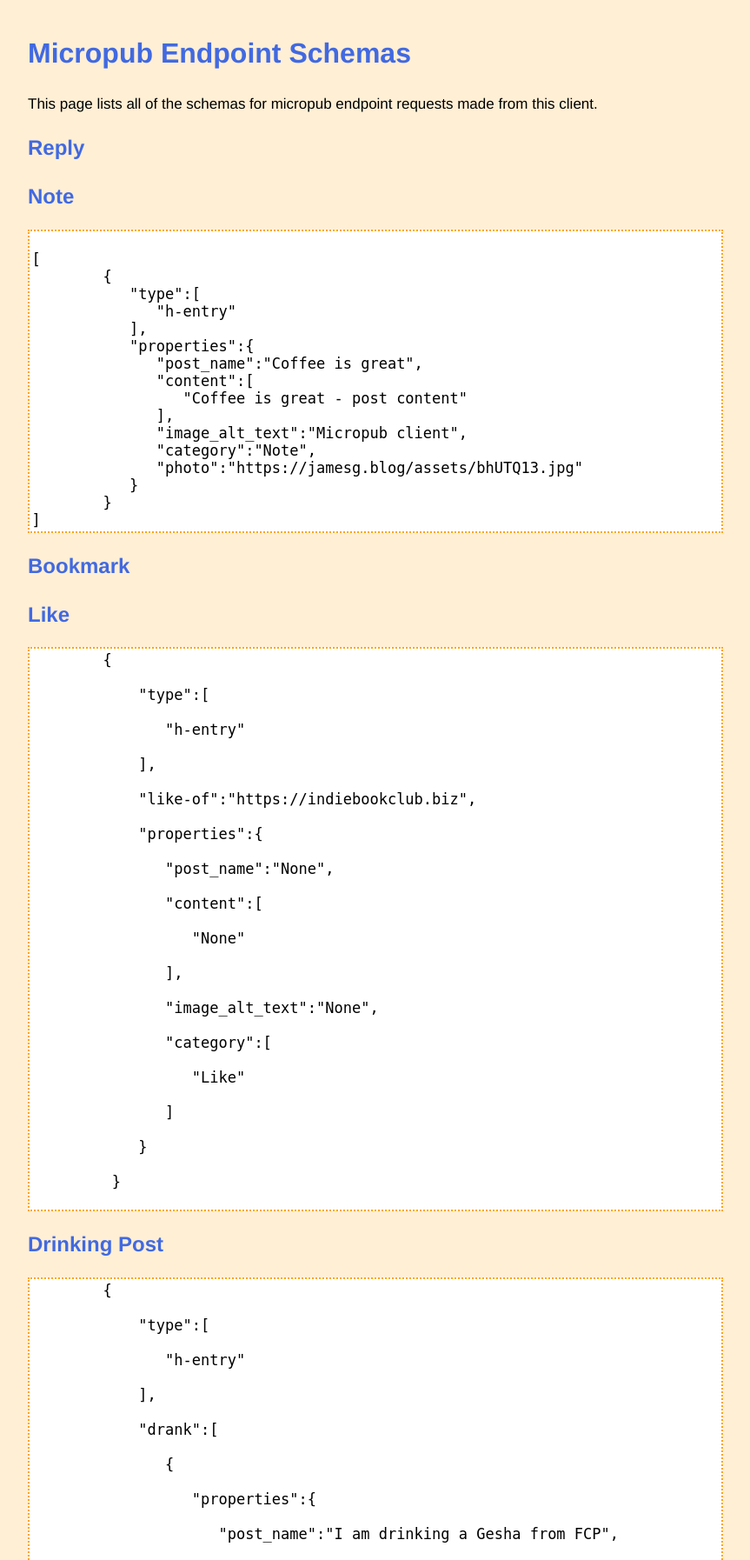
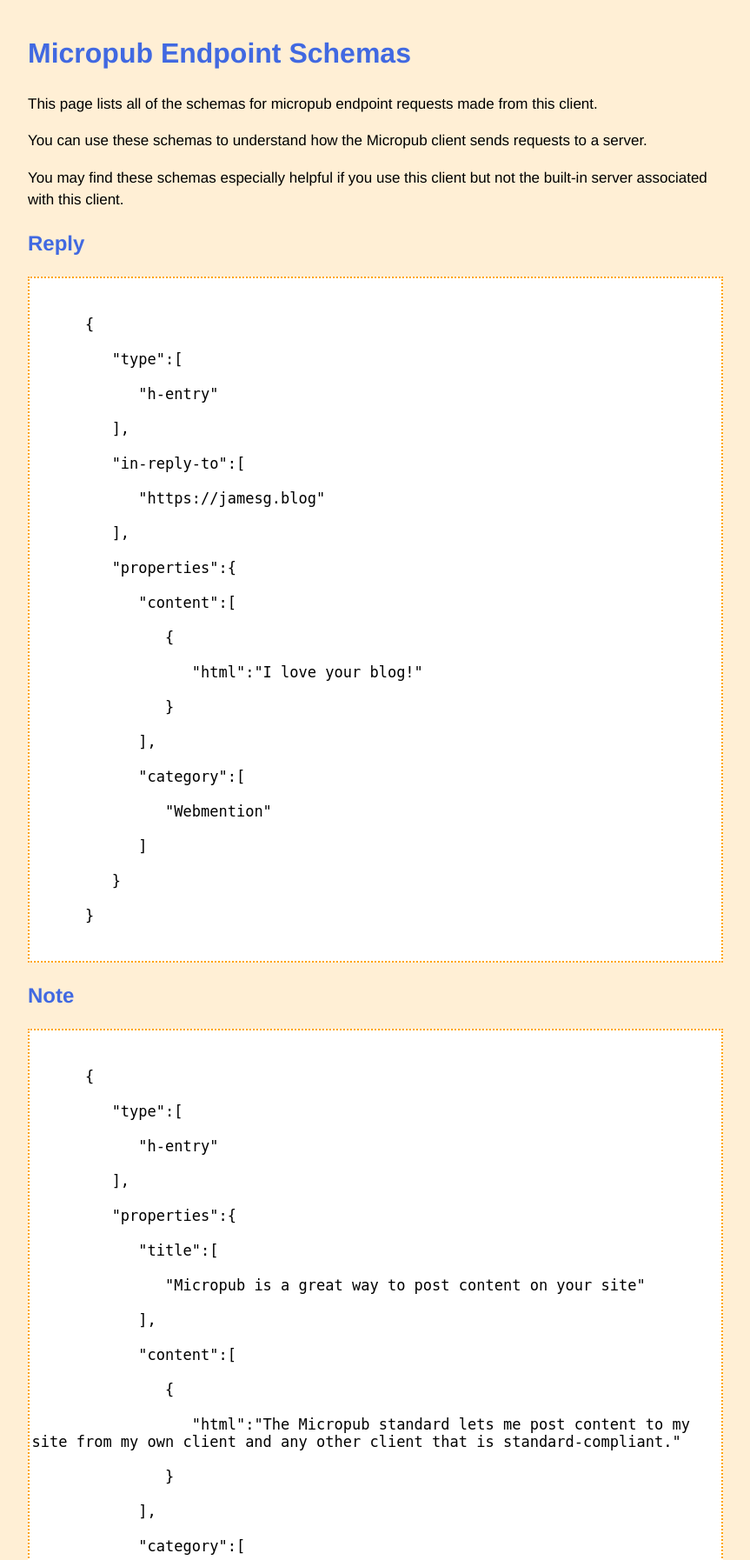
Before and after one commit to capjamesg/micropub, a Python web app: template templates/schemas.html in a window 1280 px wide. Shown: the part 114-1908 px from the top of the page at 87% size, without its empty margins (208-1071 px from the left). Run offline with Jinja, Linux system fonts and the light colour scheme; the template is opened without the code that fills it, so the values that code supplies are empty.

Commit message:
improve documentation, fix bugs, add schemas

```diff
--- a/create_items.py
+++ b/create_items.py
@@ -223,14 +223,16 @@ def write_to_file(front_matter, content, repo, post_name, folder_name, slug=None
     elif slug == None:
         slug = datetime.datetime.now().strftime("%Y-%m-%d") + "-" + str(random.randint(1, 9))
 
+    print(front_matter)
+
     with open(HOME_FOLDER + "{}/{}.md".format(folder_name, slug), "w+") as file:
         file.write("---\n")
         file.write(front_matter)
         file.write("---\n")
         file.write(content)
 
-    with open(HOME_FOLDER + "{}/{}.md".format(folder_name, slug), "r") as file:
-        repo.create_file("{}/".format(folder_name) + slug + ".md", "create post from micropub client", file.read(), branch="master")
+    # with open(HOME_FOLDER + "{}/{}.md".format(folder_name, slug), "r") as file:
+    #     repo.create_file("{}/".format(folder_name) + slug + ".md", "create post from micropub client", file.read(), branch="master")
 
     resp = jsonify({"message": "Created"})
     resp.headers["Location"] = "https://jamesg.blog/{}/{}".format(folder_name.replace("_", ""), slug)
--- a/static/styles.css
+++ b/static/styles.css
@@ -224,6 +224,14 @@ button:focus, input[type="submit"]:focus {
 	outline: 3px royalblue solid;
 }
 
+select {
+    font-size: 1.0625rem;
+    background: white;
+    padding: 10px;
+    border-radius: 5px;
+    margin-bottom: 15px;
+}
+
 a:hover {
 	color: #0000CD;
 }
--- a/templates/create_post.html
+++ b/templates/create_post.html
@@ -155,6 +155,10 @@
             <option value="maybe">Maybe</option>
         </select>
         <br>
+        <label for="event_date">Event date (optional):</label><br>
+        <input type="date" name="event_date" id="event_date" placeholder="2018-01-01" /><br>
+        <label for="event_time">Event time (optional):</label><br>
+        <input type="time" name="event_time" id="event_time" placeholder="12:00" /><br>
         <label for="content">Post contents (optional):</label><br>
         <textarea name="content" id="content" rows="15"></textarea><br>
         <input type="hidden" value="{{ user }}" name="access_token" id="access_token" required />
--- a/templates/schemas.html
+++ b/templates/schemas.html
@@ -5,34 +5,14 @@
 
     <p>This page lists all of the schemas for micropub endpoint requests made from this client.</p>
 
+    <p>You can use these schemas to understand how the Micropub client sends requests to a server.</p>
+
+    <p>You may find these schemas especially helpful if you use this client but not the built-in server associated with this client.</p>
+
     <h2>Reply</h2>
 
-    <h2>Note</h2>
+    <pre><code>
 
-    <pre><code>
-[
-        {
-           "type":[
-              "h-entry"
-           ],
-           "properties":{
-              "post_name":"Coffee is great",
-              "content":[
-                 "Coffee is great - post content"
-              ],
-              "image_alt_text":"Micropub client",
-              "category":"Note",
-              "photo":"https://jamesg.blog/assets/bhUTQ13.jpg"
-           }
-        }
-]
-</code></pre>
-
-    <h2>Bookmark</h2>
-
-    <h2>Like</h2>
-
-    <code><pre>
       {
 
          "type":[
@@ -41,34 +21,140 @@
 
          ],
 
-            "like-of":"https://indiebookclub.biz",
+         "in-reply-to":[
+
+            "https://jamesg.blog"
+
+         ],
 
          "properties":{
 
-               "post_name":"None",
-
             "content":[
 
-                  "None"
+               {
+
+                  "html":"I love your blog!"
+
+               }
 
             ],
 
-               "image_alt_text":"None",
-
             "category":[
 
-                  "Like"
+               "Webmention"
 
             ]
 
          }
 
       }
-    </pre></code>
+
+    </code></pre>
+
+    <h2>Note</h2>
+
+    <pre><code>
+
+      {
+
+         "type":[
+
+            "h-entry"
+
+         ],
+
+         "properties":{
+
+            "title":[
+
+               "Micropub is a great way to post content on your site"
+
+            ],
+
+            "content":[
+
+               {
+
+                  "html":"The Micropub standard lets me post content to my site from my own client and any other client that is standard-compliant."
+
+               }
+
+            ],
+
+            "category":[
+
+               "IndieWeb"
+
+            ],
+
+            "is_hidden":[
+
+               "no"
+
+            ]
+
+         }
+
+      }
+
+    </code></pre>
+
+    <h2>Like</h2>
+
+    <pre><code>
+
+      {
+         "type":[
+            "h-entry"
+         ],
+         "like-of":[
+            "https://jamesg.blog"
+         ],
+         "properties":{
+            "category":[
+               "Like"
+            ]
+         }
+      }
+
+    </code></pre>
+
+    <h2>Bookmark</h2>
+
+    <pre><code>
+
+      {
+
+         "type":[
+
+            "h-entry"
+
+         ],
+
+         "bookmark-of":[
+
+            "https://jamesg.blog/likes/"
+
+         ],
+
+         "properties":{
+
+            "category":[
+
+               "Bookmark"
+
+            ]
+
+         }
+
+      }
+
+    </code></pre>
 
     <h2>Drinking Post</h2>
 
-    <code><pre>
+    <pre><code>
+
       {
 
          "type":[
@@ -83,15 +169,21 @@
 
                "properties":{
 
-                     "post_name":"I am drinking a Gesha from FCP",
+                  "title":[
+
+                     "I am drinking a Peruvian coffee from Steampunk Coffee"
+
+                  ],
 
                   "content":[
 
-                        "I am drinking a delicious Tanzanian Gesha coffee from FCP."
+                     {
+
+                        "html":"With tasting notes of yellow fruit and honey, this coffee defied expectations!"
+
+                     }
 
                   ],
-
-                     "image_alt_text":"",
 
                   "category":[
 
@@ -101,11 +193,29 @@
 
                   "coffee_info":{
 
-                        "roaster":"Full Court Press",
+                     "roaster":[
 
-                        "country":"Tanzania",
+                        "Steampunk Coffee"
 
-                        "process":"Natural"
+                     ],
+
+                     "varietals":[
+
+                        "Caturra"
+
+                     ],
+
+                     "country":[
+
+                        "Peru"
+
+                     ],
+
+                     "process":[
+
+                        "Washed"
+
+                     ]
 
                   }
 
@@ -116,8 +226,141 @@
          ]
 
       }
-    </pre></code>
+
+    </code></pre>
 
     <h2>RSVP</h2>
+
+    <pre><code>
+
+      {
+
+         "type":[
+
+            "h-entry"
+
+         ],
+
+         "in-reply-to":[
+
+            "https://indieweb.org"
+
+         ],
+
+         "p-rsvp":{
+
+            "properties":{
+
+               "event_name":"IndieWebCamp",
+
+               "in-reply-to":"https://indieweb.org",
+
+               "state":"yes",
+
+               "content":[
+
+                  "I am RSVPing to this event."
+
+               ],
+
+               "event_date":"2021-01-01",
+
+               "event_time":"10:00"
+
+            }
+
+         }
+
+      }
+
+    </code></pre>
+
+    <h2>Checkin</h2>
+
+    <pre><code>
+
+      {
+
+         "type":[
+
+            "h-entry"
+
+         ],
+
+         "properties":{
+
+            "checkin":[
+
+               {
+
+                  "properties":{
+
+                     "name":[
+
+                        "Fortitude Coffee, York Place"
+
+                     ],
+
+                     "latitude":[
+
+                        "0.0"
+
+                     ],
+
+                     "longitude":[
+
+                        "0.0"
+
+                     ],
+
+                     "content":[
+
+                        "I went to Fortitude Coffee on York Place in Edinburgh."
+
+                     ]
+
+                  }
+
+               }
+
+            ],
+
+            "photo":[
+
+               {
+
+                  "value":"https://jamesg.blog/assets/ABwuLIMG_78071.jpeg",
+
+                  "alt":"Edinburgh city"
+
+               }
+
+            ]
+
+         }
+
+      }
+
+    </code></pre>
+
+    <h2>Repost</h2>
+
+    <pre><code>
+
+      {
+         "type":[
+            "h-entry"
+         ],
+         "repost-of":[
+            "https://boffosocko.com"
+         ],
+         "properties":{
+            "category":[
+               "Repost"
+            ]
+         }
+      }
+
+    </code></pre>
 </section>
 {% endblock %}
```
Also changed, not shown: client.py (+6 -2 lines), micropub.py (+11 -0 lines), README.md. Lines whose indentation alone changed are shown as unchanged.
